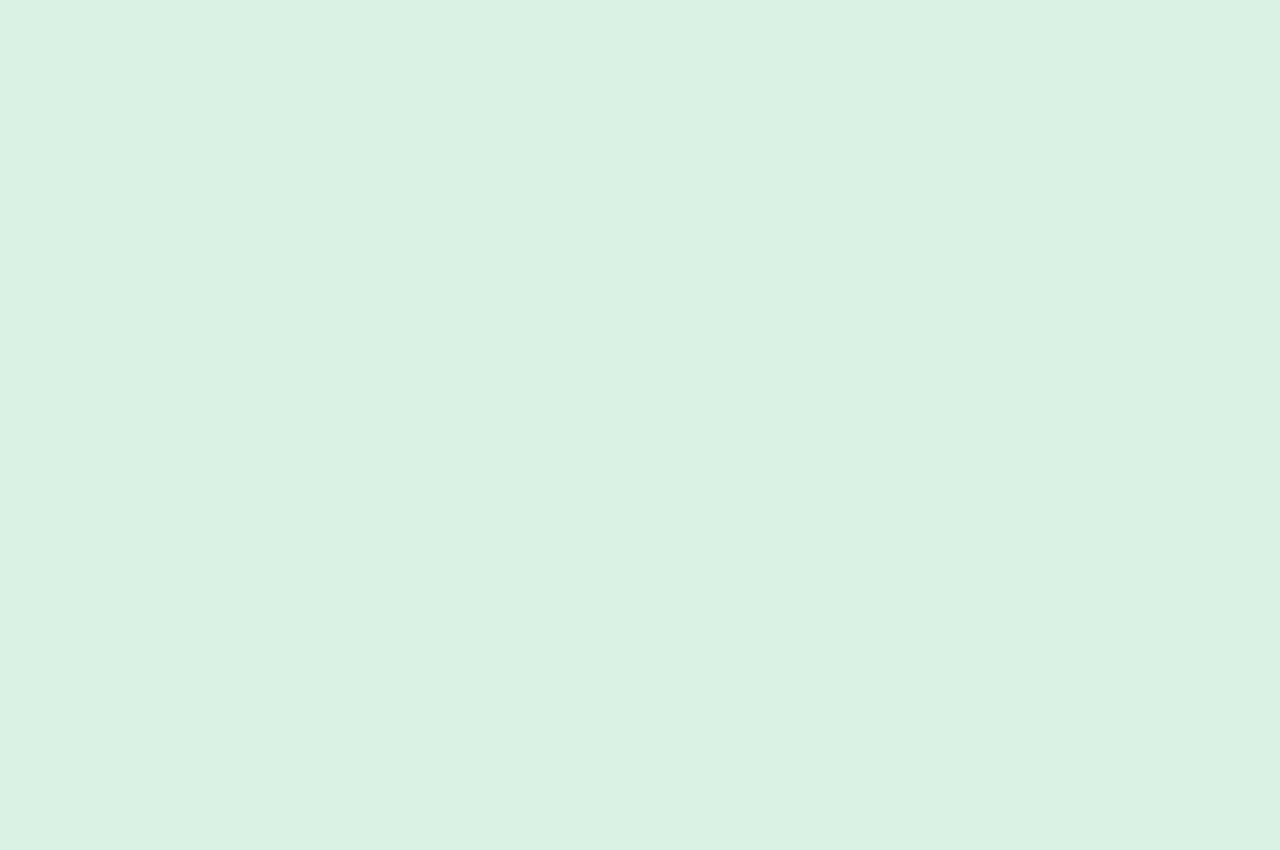
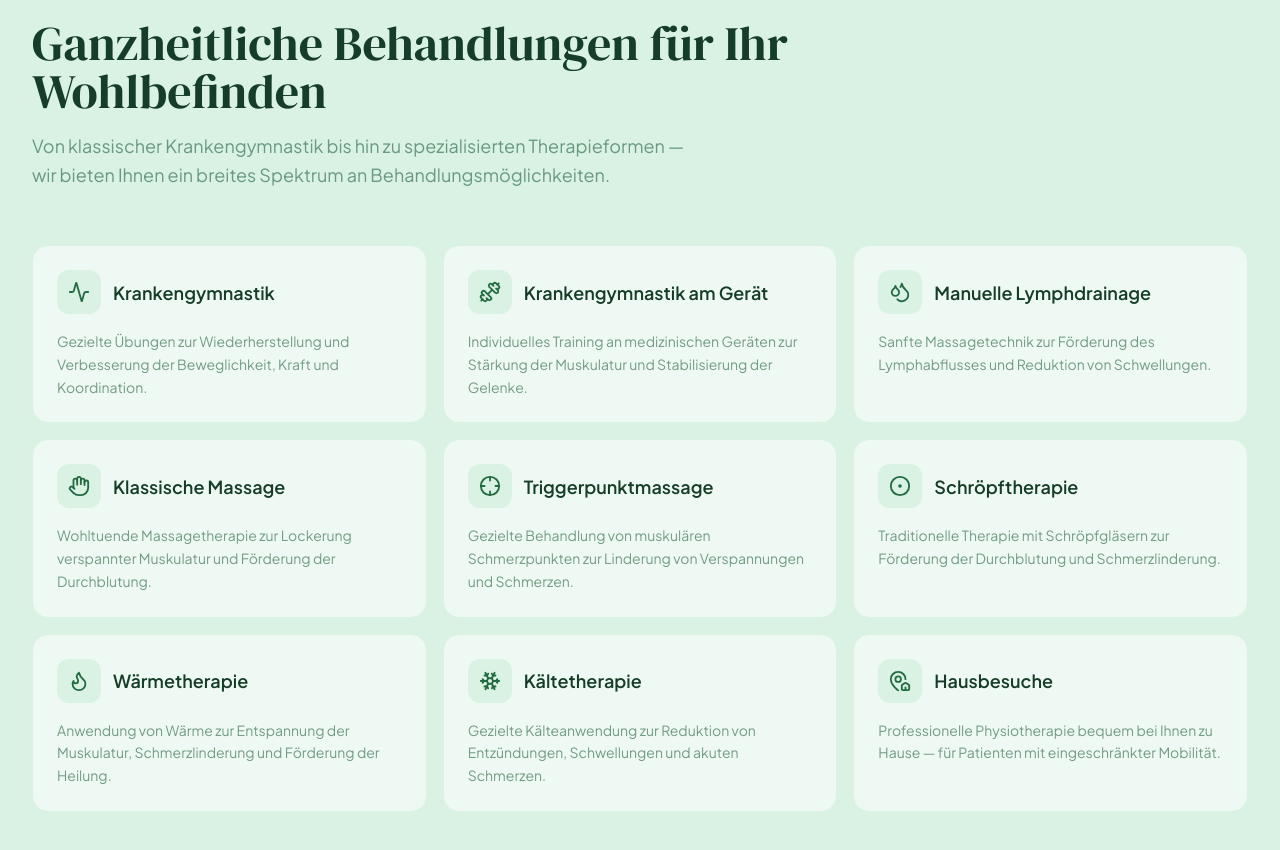
Before and after one commit to yakuppgeyikk96/physioleben-landing, a Next.js app: page / in a window 1280 px wide. Shown: the part 1028-1878 px from the top of the page. Before the commit the page ends 895 px from the top, so only its background shows below. Built offline with nearby package versions, Linux system fonts and the light colour scheme.

Commit message:
Add services section with lucide icons and increase base font size

```diff
--- a/src/app/globals.css
+++ b/src/app/globals.css
@@ -24,4 +24,5 @@
 body {
   background: var(--color-primary-100);
   font-family: var(--font-sans), Arial, Helvetica, sans-serif;
+  font-size: 1.125rem;
 }
--- a/src/app/page.tsx
+++ b/src/app/page.tsx
@@ -1,5 +1,6 @@
 import { HeroActions } from "@/components/hero/HeroActions";
 import { HeroCarousel } from "@/components/hero/HeroCarousel";
+import { Services } from "@/components/services/Services";
 
 export default function Home() {
   return (
@@ -28,6 +29,8 @@ export default function Home() {
           </div>
         </div>
       </section>
+
+      <Services />
     </main>
   );
 }
--- /dev/null
+++ b/src/components/services/SectionHeading.tsx
@@ -0,0 +1,24 @@
+interface SectionHeadingProps {
+  title: string;
+  subtitle: string;
+  description?: string;
+  align?: "center" | "left";
+}
+
+export function SectionHeading({ title, subtitle, description, align = "center" }: SectionHeadingProps) {
+  const isCenter = align === "center";
+
+  return (
+    <div className={`flex flex-col gap-3 max-w-2xl ${isCenter ? "items-center text-center mx-auto" : "items-start text-left"}`}>
+      <span className="text-sm font-semibold tracking-widest uppercase text-primary-400">
+        {subtitle}
+      </span>
+      <h2 className="font-serif text-3xl sm:text-4xl text-primary-900">
+        {title}
+      </h2>
+      {description && (
+        <p className="text-primary-700/60 leading-relaxed">{description}</p>
+      )}
+    </div>
+  );
+}
--- /dev/null
+++ b/src/components/services/ServiceCard.tsx
@@ -0,0 +1,21 @@
+import { type LucideIcon } from "lucide-react";
+
+interface ServiceCardProps {
+  icon: LucideIcon;
+  title: string;
+  description: string;
+}
+
+export function ServiceCard({ icon: Icon, title, description }: ServiceCardProps) {
+  return (
+    <div className="group bg-white/60 rounded-2xl p-6 border border-primary-100 hover:border-primary-200 hover:shadow-md transition-all duration-300">
+      <div className="flex items-center gap-3 mb-4">
+        <div className="flex-shrink-0 w-11 h-11 rounded-xl bg-primary-100 flex items-center justify-center text-primary-600 group-hover:bg-primary-200 transition-colors duration-300">
+          <Icon size={22} />
+        </div>
+        <h3 className="font-semibold text-primary-900">{title}</h3>
+      </div>
+      <p className="text-sm text-primary-700/60 leading-relaxed">{description}</p>
+    </div>
+  );
+}
--- /dev/null
+++ b/src/components/services/Services.tsx
@@ -0,0 +1,64 @@
+import {
+  Activity,
+  Dumbbell,
+  Droplets,
+  Hand,
+  Crosshair,
+  CircleDot,
+  Flame,
+  Snowflake,
+  MapPinHouse,
+} from "lucide-react";
+import { type LucideIcon } from "lucide-react";
+import { SERVICES } from "@/constants/services";
+import { ServiceCard } from "./ServiceCard";
+
+const ICON_MAP: Record<string, LucideIcon> = {
+  Activity,
+  Dumbbell,
+  Droplets,
+  Hand,
+  Crosshair,
+  CircleDot,
+  Flame,
+  Snowflake,
+  MapPinHouse,
+};
+
+export function Services() {
+  return (
+    <section id="leistungen" className="py-20 sm:py-28">
+      <div className="max-w-7xl mx-auto px-4 sm:px-6 lg:px-8">
+        {/* Heading with decorative line */}
+        <div className="flex flex-col gap-4 mb-14 max-w-3xl items-center text-center lg:items-start lg:text-left">
+          <div className="flex items-center gap-3">
+            <div className="hidden lg:block w-12 h-0.5 rounded-full bg-primary-400" />
+            <span className="text-base font-semibold tracking-widest uppercase text-primary-400">
+              Unsere Therapieleistungen
+            </span>
+          </div>
+          <h2 className="font-serif text-3xl sm:text-4xl lg:text-5xl text-primary-900">
+            Ganzheitliche Behandlungen für Ihr Wohlbefinden
+          </h2>
+          <p className="text-primary-700/60 leading-relaxed max-w-2xl mx-auto lg:mx-0">
+            Von klassischer Krankengymnastik bis hin zu spezialisierten
+            Therapieformen — wir bieten Ihnen ein breites Spektrum an
+            Behandlungsmöglichkeiten.
+          </p>
+        </div>
+
+        {/* Cards grid */}
+        <div className="grid grid-cols-1 sm:grid-cols-2 lg:grid-cols-3 gap-4">
+          {SERVICES.map((service) => (
+            <ServiceCard
+              key={service.id}
+              icon={ICON_MAP[service.icon]}
+              title={service.title}
+              description={service.description}
+            />
+          ))}
+        </div>
+      </div>
+    </section>
+  );
+}
--- /dev/null
+++ b/src/constants/services.ts
@@ -0,0 +1,65 @@
+export const SERVICES = [
+  {
+    id: "kg",
+    title: "Krankengymnastik",
+    icon: "Activity",
+    description:
+      "Gezielte Übungen zur Wiederherstellung und Verbesserung der Beweglichkeit, Kraft und Koordination.",
+  },
+  {
+    id: "kgg",
+    title: "Krankengymnastik am Gerät",
+    icon: "Dumbbell",
+    description:
+      "Individuelles Training an medizinischen Geräten zur Stärkung der Muskulatur und Stabilisierung der Gelenke.",
+  },
+  {
+    id: "lymphdrainage",
+    title: "Manuelle Lymphdrainage",
+    icon: "Droplets",
+    description:
+      "Sanfte Massagetechnik zur Förderung des Lymphabflusses und Reduktion von Schwellungen.",
+  },
+  {
+    id: "kmt",
+    title: "Klassische Massage",
+    icon: "Hand",
+    description:
+      "Wohltuende Massagetherapie zur Lockerung verspannter Muskulatur und Förderung der Durchblutung.",
+  },
+  {
+    id: "triggerpunkt",
+    title: "Triggerpunktmassage",
+    icon: "Crosshair",
+    description:
+      "Gezielte Behandlung von muskulären Schmerzpunkten zur Linderung von Verspannungen und Schmerzen.",
+  },
+  {
+    id: "schroepf",
+    title: "Schröpftherapie",
+    icon: "CircleDot",
+    description:
+      "Traditionelle Therapie mit Schröpfgläsern zur Förderung der Durchblutung und Schmerzlinderung.",
+  },
+  {
+    id: "waerme",
+    title: "Wärmetherapie",
+    icon: "Flame",
+    description:
+      "Anwendung von Wärme zur Entspannung der Muskulatur, Schmerzlinderung und Förderung der Heilung.",
+  },
+  {
+    id: "kaelte",
+    title: "Kältetherapie",
+    icon: "Snowflake",
+    description:
+      "Gezielte Kälteanwendung zur Reduktion von Entzündungen, Schwellungen und akuten Schmerzen.",
+  },
+  {
+    id: "hausbesuche",
+    title: "Hausbesuche",
+    icon: "MapPinHouse",
+    description:
+      "Professionelle Physiotherapie bequem bei Ihnen zu Hause — für Patienten mit eingeschränkter Mobilität.",
+  },
+] as const;
```
